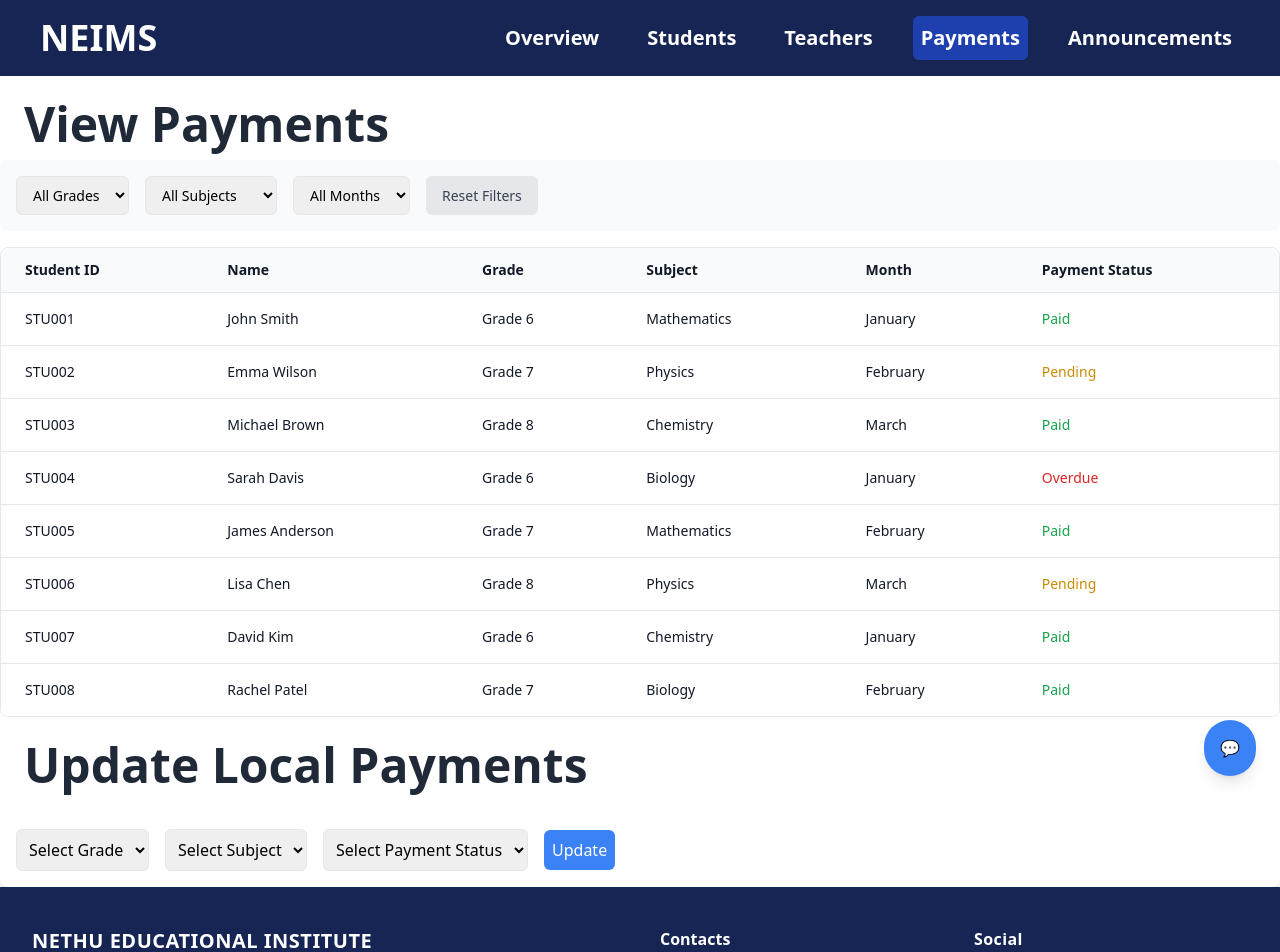
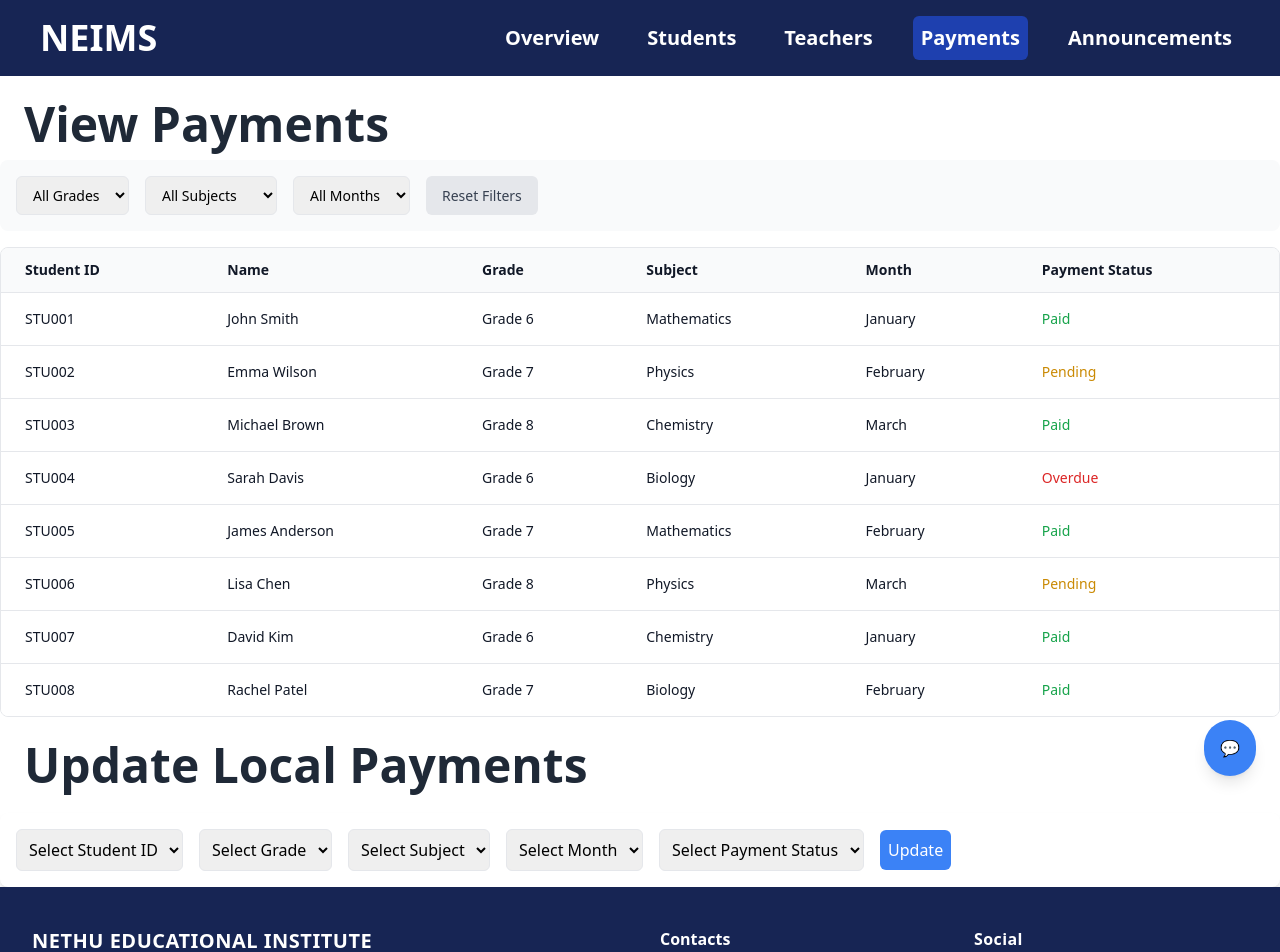
Before and after one commit to yasiith/Nethu_Education_Institute_Management_System, a Next.js app in the folder Nethu_Education_Institute_Management_System/: page /admin/payments in a window 1280 px wide. Shown: the top 952 px of the page. Built offline with nearby package versions, Linux system fonts and the light colour scheme.

Commit message:
fields added to PaymentUpdate component

```diff
--- a/Nethu_Education_Institute_Management_System/components/Admin/payments/PaymentUpdate.jsx
+++ b/Nethu_Education_Institute_Management_System/components/Admin/payments/PaymentUpdate.jsx
@@ -3,8 +3,10 @@ import { useState } from "react";
 
 const StudentFilter = ({ onUpdate }) => {
   const [filters, setFilters] = useState({
+    studentID: "",
     grade: "",
     subject: "",
+    month: "",
     paymentStatus: "",
   });
 
@@ -14,6 +16,17 @@ const StudentFilter = ({ onUpdate }) => {
 
   return (
     <div className="p-4 bg-white shadow-md rounded-lg flex flex-col md:flex-row gap-4 items-center">
+      <select
+        name="studentID"
+        value={filters.studentID}
+        onChange={handleChange}
+        className="p-2 border rounded-md"
+      >
+        <option value="">Select Student ID</option>
+        <option value="Grade 1"> 01</option>
+        <option value="Grade 2"> 02</option>
+        <option value="Grade 3"> 03</option>
+      </select>
       {/* Grade Dropdown */}
       <select
         name="grade"
@@ -35,6 +48,18 @@ const StudentFilter = ({ onUpdate }) => {
         className="p-2 border rounded-md"
       >
         <option value="">Select Subject</option>
+        <option value="Math">Math</option>
+        <option value="Science">Science</option>
+        <option value="English">English</option>
+      </select>
+
+      <select
+        name="month"
+        value={filters.month}
+        onChange={handleChange}
+        className="p-2 border rounded-md"
+      >
+        <option value="">Select Month</option>
         <option value="Math">Math</option>
         <option value="Science">Science</option>
         <option value="English">English</option>
```
